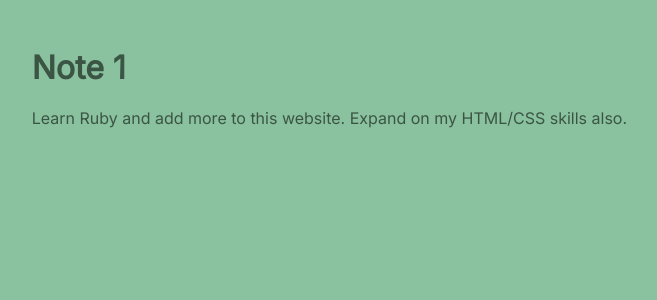
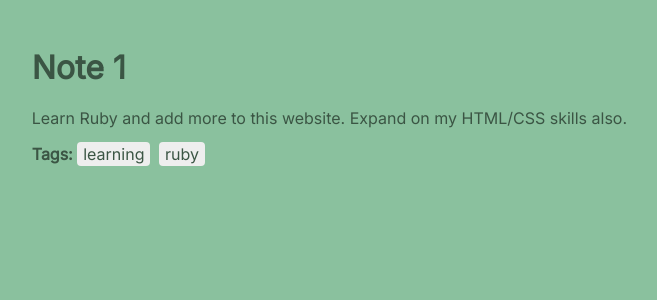
Before and after one commit to KaileyLiou/Jekyll-Theme, a Jekyll site: the page built from notes/note1.md, in a window 1280 px wide. Shown: the top 300 px of the page, without its empty margins (255-912 px from the left). Built offline with Jekyll 4.4.1, drawn with Linux system fonts in a browser that asks for light colours.

Commit message:
added tags

```diff
--- a/_layouts/default.html
+++ b/_layouts/default.html
@@ -3,5 +3,12 @@
   <body>
     {{ content }}
 
+    {% if page.tags %}
+      <p><strong>Tags:</strong>
+        {% for tag in page.tags %}
+          <span style="background:#eee; padding:2px 6px; margin-right:4px; border-radius:4px;">{{ tag }}</span>
+        {% endfor %}
+      </p>
+    {% endif %}
   </body>
 </html>
```
